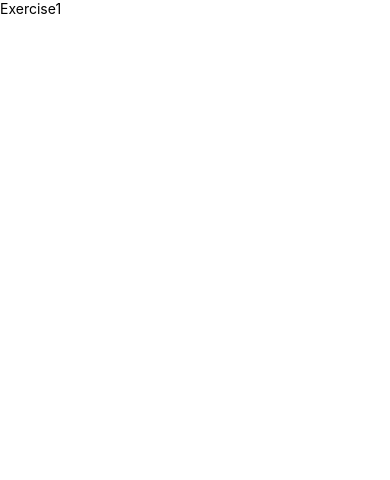
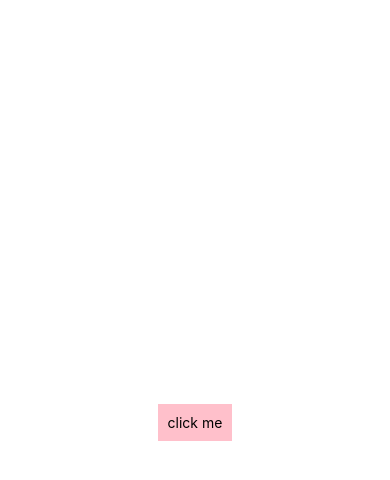
Before and after one commit to kuldeeepkumar/practiceApp, a React Native app: screen / in a window 390 px wide. Shown: the top 480 px of the page. Built offline with nearby package versions, Linux system fonts and the light colour scheme.

Commit message:
function declaration properties are add on

```diff
--- a/App.js
+++ b/App.js
@@ -7,8 +7,8 @@ export default function App() {
 
   return (
     <>
-      <Exercise1 />
-      {/* <Exercise2 /> */}
+      {/* <Exercise1 /> */}
+      <Exercise2 />
     </>
   );
 }
--- a/src.js/exercises/Exercise1.js
+++ b/src.js/exercises/Exercise1.js
@@ -1,5 +1,12 @@
 import { StyleSheet, Text, View } from "react-native";
 import React from "react";
+
+export function yourfuncation(abc) {
+  let a = 3;
+  if (a > 2) {
+    console.log("export function sum is here", a + abc);
+  }
+}
 
 const Exercise1 = () => {
   // -------------->>>>>>>>>>>>>>>>>variable declaration and operaters are done code is as given below <<<<<<<<<<<<<<<<---------------
@@ -29,7 +36,6 @@ const Exercise1 = () => {
   console.log(stringvar);
   let booleanvar = true;
   console.log(booleanvar);
-
 
   // -------------->>>>>>>>>>>>>>>>>Conditional Statements<<<<<<<<<<<<<<<<---------------
 
--- a/src.js/exercises/Exercise2.js
+++ b/src.js/exercises/Exercise2.js
@@ -1,14 +1,42 @@
-import { StyleSheet, Text, View } from 'react-native'
-import React from 'react'
+import { StyleSheet, Text, View, TouchableOpacity } from "react-native";
+import React from "react";
+import { yourfuncation } from "./Exercise1";
 
 const Exercise2 = () => {
+  //function declaration code is  here
+  function myfunction() {
+    let a = 3;
+    if (a > 2) {
+      console.log("normal funtion sum is here", a + 4);
+    }
+  }
+
   return (
-    <View>
-      <Text>Exercise2</Text>
+    <View style={styles.container}>
+      <TouchableOpacity
+        style={styles.button}
+        onPress={() => {
+          myfunction();
+          yourfuncation(10);
+        }}
+      >
+        <Text>click me</Text>
+      </TouchableOpacity>
     </View>
-  )
-}
+  );
+};
 
-export default Exercise2
+export default Exercise2;
 
-const styles = StyleSheet.create({})
+const styles = StyleSheet.create({
+  container: {
+    flex: 1,
+    backgroundColor: "#fff",
+    alignItems: "center",
+    justifyContent: "center",
+  },
+  button: {
+    backgroundColor: "pink",
+    padding: 10,
+  },
+});
```
